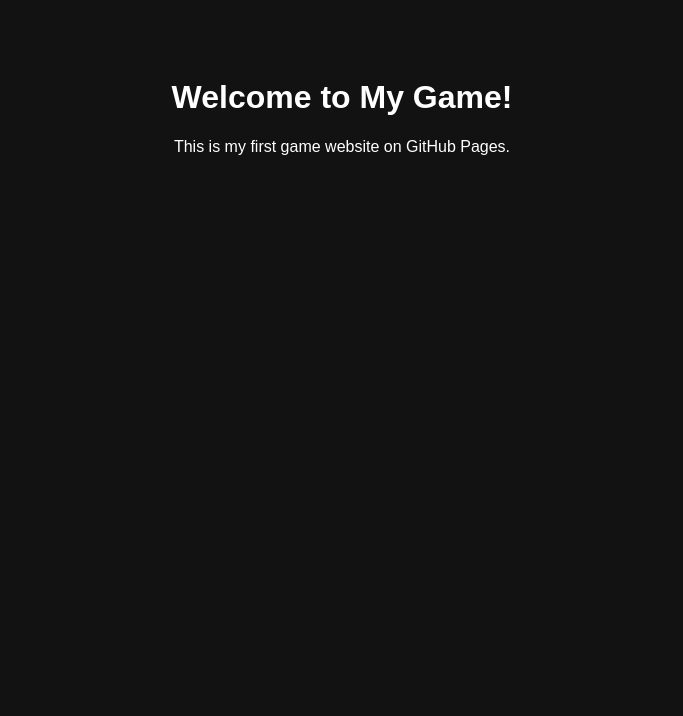
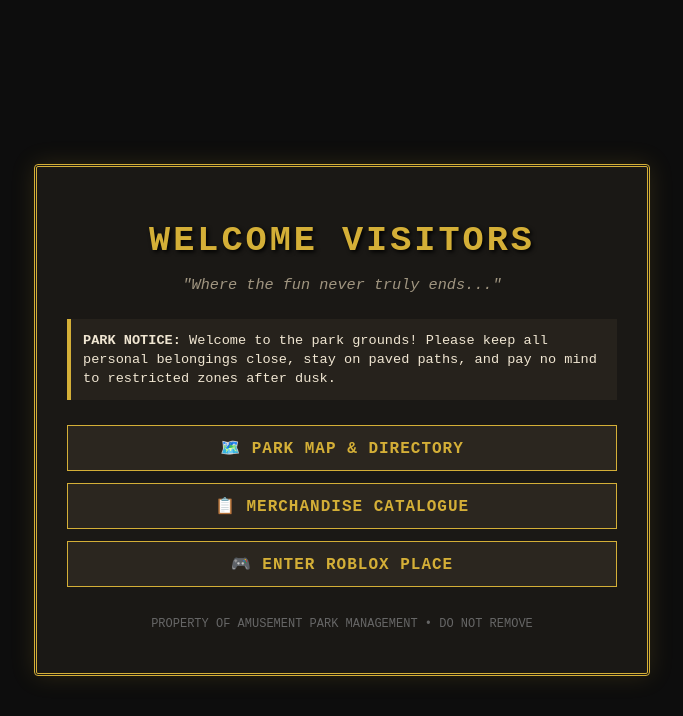
Before and after one commit to 1RatedSalesmanSince1997/Catalogue, a plain HTML site: page index.html in a window 1280 px wide. Shown: the whole page, without its empty margins (298-981 px from the left). Drawn offline with Linux system fonts and the light colour scheme.

Commit message:
Update index.html

```diff
--- a/index.html
+++ b/index.html
@@ -1,10 +1,119 @@
 <!DOCTYPE html>
-<html>
-  <head>
-    <title>My Game Website</title>
-  </head>
-  <body style="background-color: #121212; color: white; font-family: sans-serif; text-align: center; padding-top: 50px;">
-    <h1>Welcome to My Game!</h1>
-    <p>This is my first game website on GitHub Pages.</p>
-  </body>
+<html lang="en">
+<head>
+  <meta charset="UTF-8">
+  <meta name="viewport" content="width=device-width, initial-scale=1.0">
+  <title>Amusement Park - Official Flyer</title>
+  <style>
+    /* Dark vintage background */
+    body {
+      background-color: #0d0d0d;
+      color: #f0e6d2;
+      font-family: 'Courier New', Courier, monospace;
+      display: flex;
+      justify-content: center;
+      align-items: center;
+      min-height: 100vh;
+      margin: 0;
+      padding: 20px;
+    }
+
+    /* Flyer Box styled like a retro paper pamphlet */
+    .flyer {
+      background: #1a1815;
+      border: 3px double #d4af37;
+      border-radius: 4px;
+      width: 100%;
+      max-width: 550px;
+      padding: 30px;
+      text-align: center;
+      box-shadow: 0 0 25px rgba(212, 175, 55, 0.15);
+      position: relative;
+    }
+
+    /* Distressed header style */
+    h1 {
+      font-size: 2.2rem;
+      letter-spacing: 3px;
+      color: #d4af37;
+      text-transform: uppercase;
+      margin-bottom: 5px;
+      text-shadow: 2px 2px 4px #000;
+    }
+
+    .tagline {
+      font-style: italic;
+      color: #a09580;
+      margin-bottom: 25px;
+      font-size: 0.95rem;
+    }
+
+    .notice {
+      background: #26221c;
+      border-left: 4px solid #d4af37;
+      padding: 12px;
+      margin: 20px 0;
+      text-align: left;
+      font-size: 0.85rem;
+      line-height: 1.4;
+    }
+
+    /* Flyer Navigation Buttons */
+    .btn-container {
+      display: flex;
+      flex-direction: column;
+      gap: 12px;
+      margin-top: 25px;
+    }
+
+    .flyer-btn {
+      background: #2b261f;
+      color: #d4af37;
+      border: 1px solid #d4af37;
+      padding: 12px 20px;
+      font-family: inherit;
+      font-size: 1rem;
+      font-weight: bold;
+      letter-spacing: 1px;
+      text-transform: uppercase;
+      cursor: pointer;
+      transition: all 0.2s ease;
+      text-decoration: none;
+      display: block;
+    }
+
+    .flyer-btn:hover {
+      background: #d4af37;
+      color: #1a1815;
+      box-shadow: 0 0 10px rgba(212, 175, 55, 0.4);
+    }
+
+    .footer-text {
+      font-size: 0.75rem;
+      color: #666;
+      margin-top: 30px;
+    }
+  </style>
+</head>
+<body>
+
+  <div class="flyer">
+    <h1>WELCOME VISITORS</h1>
+    <p class="tagline">"Where the fun never truly ends..."</p>
+
+    <div class="notice">
+      <strong>PARK NOTICE:</strong> Welcome to the park grounds! Please keep all personal belongings close, stay on paved paths, and pay no mind to restricted zones after dusk.
+    </div>
+
+    <!-- Navigation / Brochures -->
+    <div class="btn-container">
+      <a href="#" class="flyer-btn" onclick="alert('Park Map coming soon!')">🗺️ Park Map & Directory</a>
+      <a href="#" class="flyer-btn" onclick="alert('Catalogue coming soon!')">📋 Merchandise Catalogue</a>
+      <a href="#" class="flyer-btn" onclick="alert('Roblox Game link coming soon!')">🎮 Enter Roblox Place</a>
+    </div>
+
+    <p class="footer-text">PROPERTY OF AMUSEMENT PARK MANAGEMENT • DO NOT REMOVE</p>
+  </div>
+
+</body>
 </html>
```
